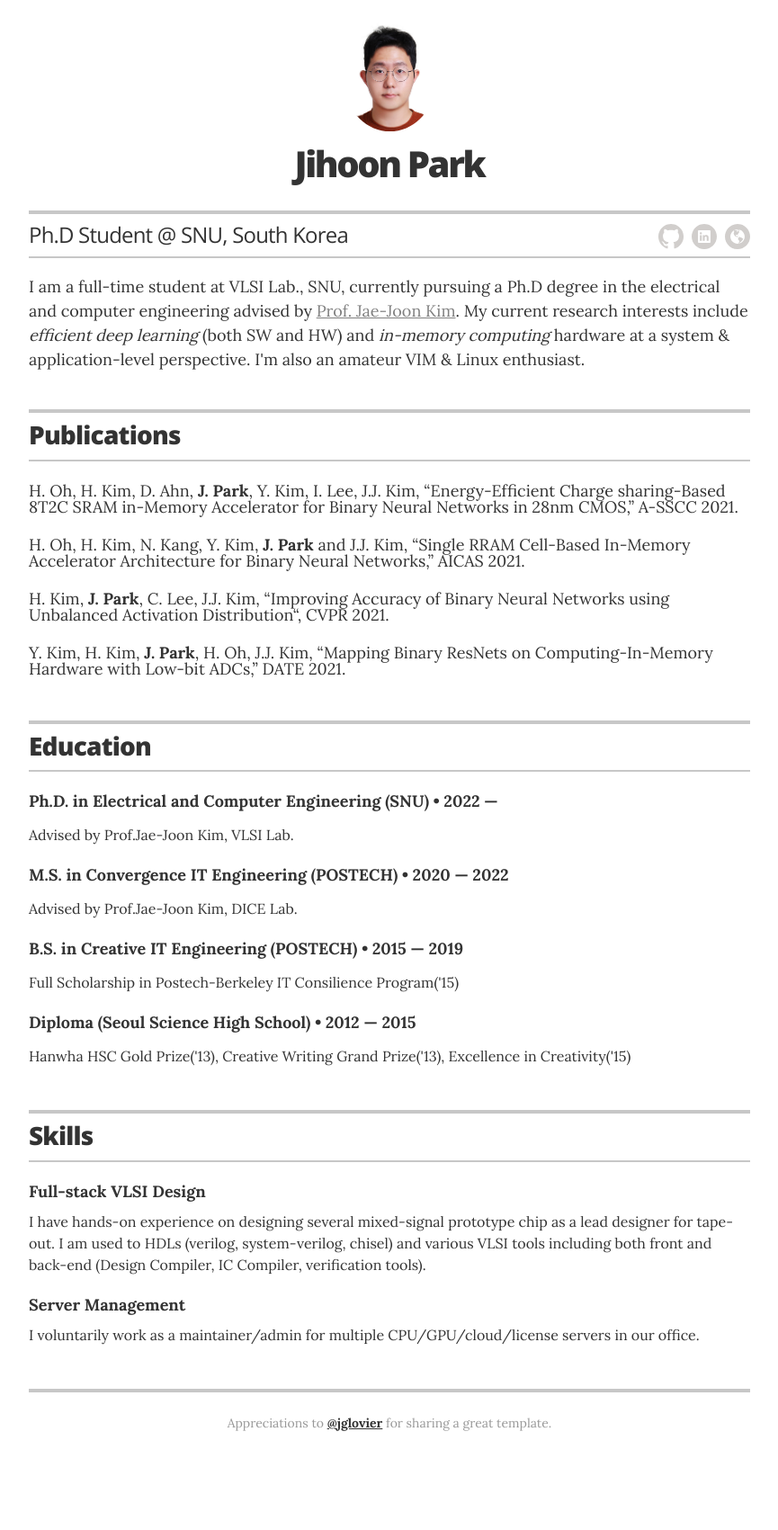
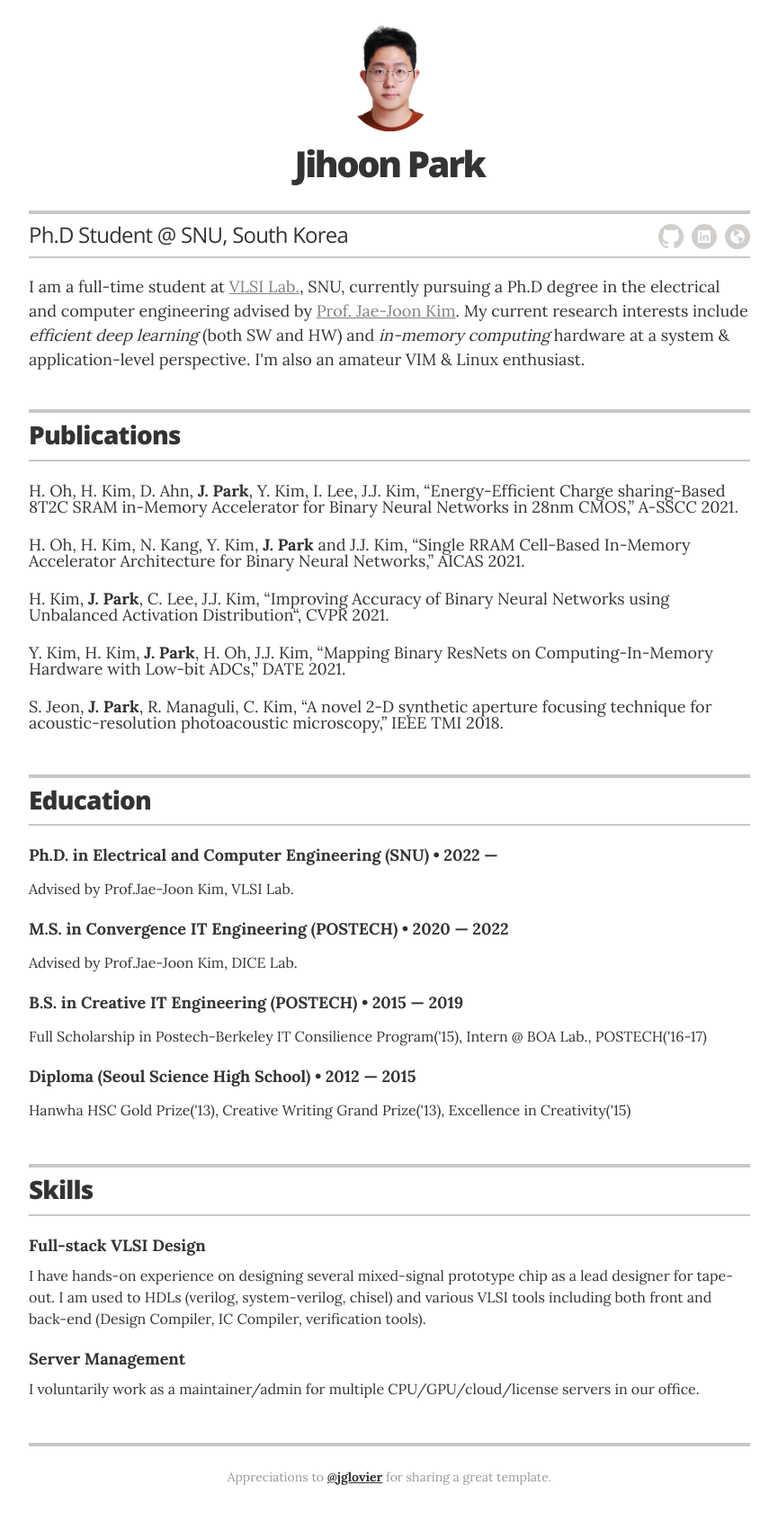
Before and after one commit to inventor71/vinnspace, a Jekyll site: the page built from index.html, in a window 1280 px wide. Shown: the whole page at 90% size, without its empty margins (207-1072 px from the left). Built offline with Jekyll 4.4.1, drawn with Linux system fonts in a browser that asks for light colours; before the commit the page ends 1641 px from its top, so only the background shows below that.

Commit message:
Update header, BOA intern/publication

```diff
--- a/_config.yml
+++ b/_config.yml
@@ -23,7 +23,7 @@ resume_contact_address:         "VLSI Lab., Seoul National University, Seoul, So
 resume_header_contact_info:     "VLSI Lab., Seoul National University, Seoul, South Korea • +82.I0.2709.78I8 • jihoonpark@snu.ac.kr"
 display_header_contact_info:    "false"
 
-resume_header_intro: "<p>I am a full-time student at VLSI Lab., SNU, currently pursuing a Ph.D degree in the electrical and computer engineering advised by <a href='https://ee.snu.ac.kr/en/faculty/professor?mode=view&profid=p872' style='color:grey'> Prof. Jae-Joon Kim</a>. My current research interests include <i>efficient deep learning</i> (both SW and HW) and <i>in-memory computing</i> hardware at a system & application-level perspective. I'm also an amateur VIM & Linux enthusiast. </p>"
+resume_header_intro: "<p>I am a full-time student at <a href='https://vlsi.snu.ac.kr' style='color:grey'> VLSI Lab.</a>, SNU, currently pursuing a Ph.D degree in the electrical and computer engineering advised by <a href='https://ee.snu.ac.kr/en/faculty/professor?mode=view&profid=p872' style='color:grey'> Prof. Jae-Joon Kim</a>. My current research interests include <i>efficient deep learning</i> (both SW and HW) and <i>in-memory computing</i> hardware at a system & application-level perspective. I'm also an amateur VIM & Linux enthusiast. </p>"
 
 # use "yes" to display the email contact button,
 # "no" to display an "I'm not looking for work" message,
--- a/_data/education.yml
+++ b/_data/education.yml
@@ -9,7 +9,7 @@
 
 - degree: B.S. in Creative IT Engineering (POSTECH)
   year: 2015 &mdash; 2019
-  summary: Full Scholarship in Postech-Berkeley IT Consilience Program('15)
+  summary: Full Scholarship in Postech-Berkeley IT Consilience Program('15), Intern @ BOA Lab., POSTECH('16-17)
 
 - degree: Diploma (Seoul Science High School)
   year: 2012 &mdash; 2015
--- a/_data/publications.yml
+++ b/_data/publications.yml
@@ -3,3 +3,4 @@
 - item: H. Oh, H. Kim, N. Kang, Y. Kim, <b>J. Park</b> and J.J. Kim, “Single RRAM Cell-Based In-Memory Accelerator Architecture for Binary Neural Networks,” AICAS 2021.
 - item: H. Kim, <b>J. Park</b>, C. Lee, J.J. Kim, “Improving Accuracy of Binary Neural Networks using Unbalanced Activation Distribution“, CVPR 2021.
 - item: Y. Kim,  H. Kim, <b>J. Park</b>, H. Oh, J.J. Kim, “Mapping Binary ResNets on Computing-In-Memory Hardware with Low-bit ADCs,” DATE 2021.
+- item: S. Jeon, <b>J. Park</b>, R. Managuli, C. Kim, “A novel 2-D synthetic aperture focusing technique for acoustic-resolution photoacoustic microscopy,” IEEE TMI 2018.
```
Also changed, not shown: _sass/_normalize.scss (line endings or trailing spaces).
